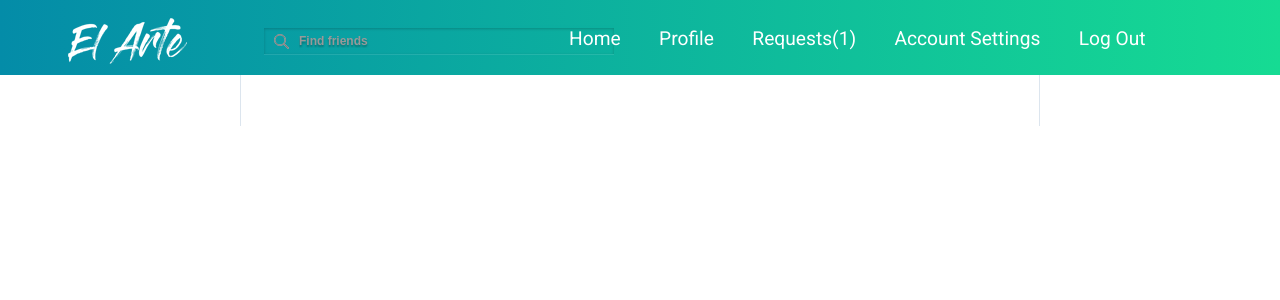
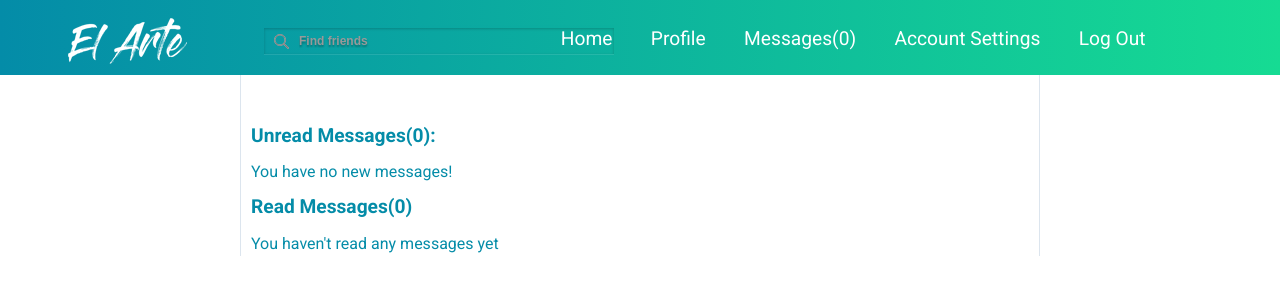
Before and after one commit to ragarwalll/back-front, a PHP site: page /back-front/my_messages.php in a window 1280 px wide. Shown: the top 300 px of the page. Run offline with PHP 8.4, Linux system fonts and the light colour scheme; the visitor is signed in with stand-in values (Sample User, id 1); tables that the repository leaves empty or names only in its code hold one stand-in row (values such as "Sample post").

Commit message:
Message Tab

```diff
--- a/inc/header.inc.php
+++ b/inc/header.inc.php
@@ -31,9 +31,14 @@
         <?php
         if($username)
         {
-          $get_friend_check=mysqli_query($db,"SELECT count(user_from) FROM friend_requests WHERE user_to='$username'");
+          //$get_friend_check=mysqli_query($db,"SELECT count(user_from) FROM friend_requests WHERE user_to='$username'");
+          //$get_friend_row=mysqli_fetch_assoc($get_friend_check);
+          //$friend_array=$get_friend_row['count(user_from)'];
+          $get_friend_check=mysqli_query($db,"SELECT count(opened) FROM pvt_messages WHERE opened='no' AND user_to='$username'");
           $get_friend_row=mysqli_fetch_assoc($get_friend_check);
-          $friend_array=$get_friend_row['count(user_from)'];
+          $friend_array=$get_friend_row['count(opened)'];
+          //<li><a href="friend_requests.php">Requests('.$friend_array.')</a></li>
+
           echo '
           <div class="search_box">
             <form action="search.php" method="GET" id="search">
@@ -44,7 +49,7 @@
             <ul class="unstyled-list">
             <li><a href="home.php">Home</a></li>
               <li><a href="'.$username.'">Profile</a></li>
-              <li><a href="friend_requests.php">Requests('.$friend_array.')</a></li>
+              <li><a href="my_messages.php">Messages('.$friend_array.')</a></li>
               <li><a href="account_settings.php">Account Settings</a></li>
               <li><a href="logout.php">Log Out</a></li>';
           }
--- a/my_messages.php
+++ b/my_messages.php
@@ -1,3 +1,75 @@
+<?php include ( "./inc/header.inc.php"); ?>
+<!--Unread -->
 <?php
-include ( "./inc/header.inc.php");
+$get_message_query=mysqli_query($db, "SELECT * FROM pvt_messages WHERE user_to='$username' AND opened='no'");
+$read_row=mysqli_num_rows($get_message_query);
+echo "<h2>Unread Messages($read_row):</h2>";
+if($read_row>0)
+{
+  while($get_message_row=mysqli_fetch_assoc($get_message_query))
+  {
+    $id=$get_message_row['id'];
+    $user_from=$get_message_row['user_from'];
+    $msg_body=$get_message_row['msg_body'];
+    $data=$get_message_row['date'];
+    $opened=$get_message_row['opened'];
+    $getDetails=mysqli_query($db,"SELECT first_name,last_name FROM users WHERE username='$user_from'");
+    while($get_details=mysqli_fetch_assoc($getDetails))
+    {
+      $fname=$get_details['first_name'];
+      $lname=$get_details['last_name'];
+
+    if(strlen($msg_body)>100)
+    {
+      $msg_body=substr($msg_body,0,100)."....";
+    }
+    else
+    {
+        $msg_body=$msg_body;
+    }
+    echo "<a href='$user_from'>$fname $lname</a>&nbsp;".$msg_body."<hr />";
+    }
+  }
+}
+else
+{
+    echo "<p />You have no new messages!";
+}
 ?>
+<!--Read-->
+<?php
+$get_message_query=mysqli_query($db, "SELECT * FROM pvt_messages WHERE user_to='$username' AND opened='yes'");
+$read_row=mysqli_num_rows($get_message_query);
+echo "<br /><h2>Read Messages($read_row)</h2>";
+if($read_row>0)
+{
+  while($get_message_row=mysqli_fetch_assoc($get_message_query))
+  {
+    $id=$get_message_row['id'];
+    $user_from=$get_message_row['user_from'];
+    $msg_body=$get_message_row['msg_body'];
+    $data=$get_message_row['date'];
+    $opened=$get_message_row['opened'];
+    $getDetails=mysqli_query($db,"SELECT first_name,last_name FROM users WHERE username='$user_from'");
+    while($get_details=mysqli_fetch_assoc($getDetails))
+    {
+      $fname=$get_details['first_name'];
+      $lname=$get_details['last_name'];
+
+    if(strlen($msg_body)>100)
+    {
+      $msg_body=substr($msg_body,0,100)."....";
+    }
+    else
+    {
+        $msg_body=$msg_body;
+    }
+    echo "<a href='$user_from'>$fname $lname</a>&nbsp;".$msg_body."<hr />";
+    }
+  }
+}
+else
+{
+    echo "<p />You haven't read any messages yet";
+}
+?>
```
Also changed, not shown: send_msg.php (+9 -1 lines).
